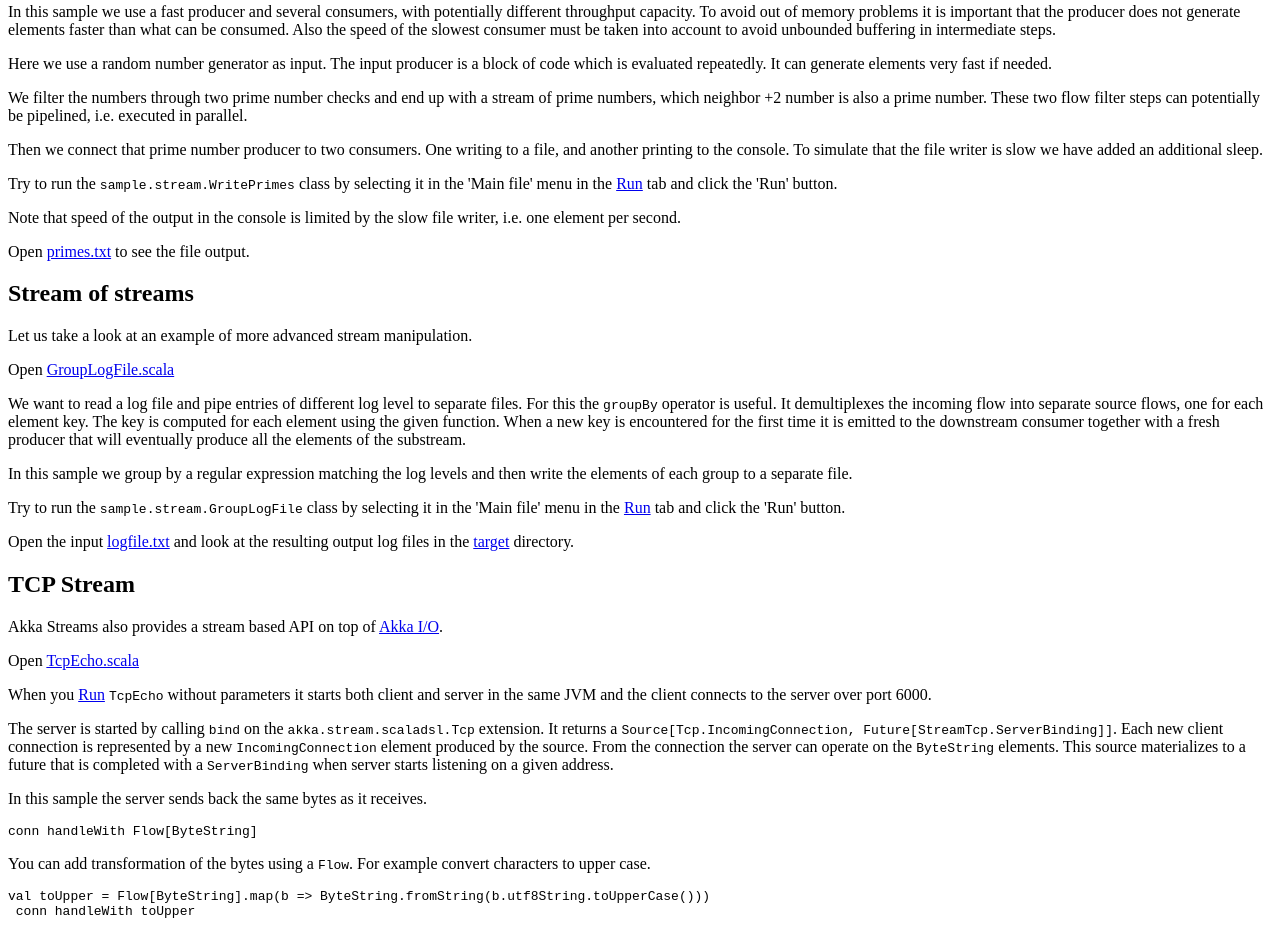
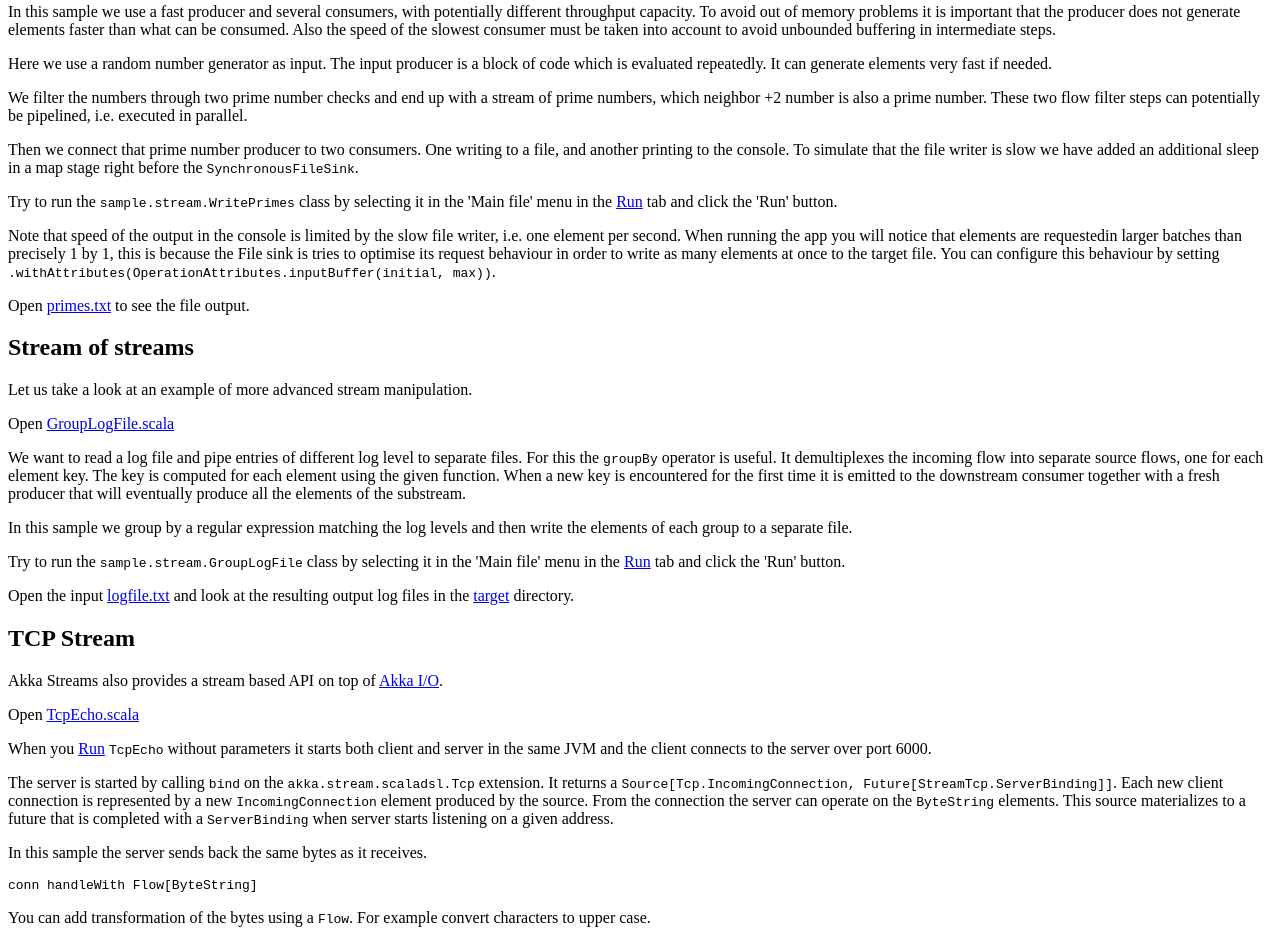
Before and after one commit to typesafehub/activator-akka-stream-scala, a plain HTML site: page tutorial/index.html in a window 1280 px wide. Shown: the part 1304-2236 px from the top of the page. Drawn offline with Linux system fonts and the light colour scheme.

Commit message:
Update examples to use File Sinks and Sources

```diff
--- a/tutorial/index.html
+++ b/tutorial/index.html
@@ -193,7 +193,7 @@ can potentially be pipelined, i.e. executed in parallel.
 <p>
 Then we connect that prime number producer to two consumers. One writing to a file, and another
 printing to the console. To simulate that the file writer is slow we have added an additional
-sleep.
+sleep in a map stage right before the <code>SynchronousFileSink</code>.
 </p>
 
 <p>
@@ -204,7 +204,10 @@ and click the 'Run' button.
 
 <p>
 Note that speed of the output in the console is limited by the slow file writer, i.e.
-one element per second.
+one element per second. When running the app you will notice that elements are requestedin
+larger batches than precisely 1 by 1, this is because the File sink is tries to optimise its
+request behaviour in order to write as many elements at once to the target file. You can configure
+this behaviour by setting <code>.withAttributes(OperationAttributes.inputBuffer(initial, max))</code>.
 </p>
 
 <p>
```
Also changed, not shown: 2 other files.
